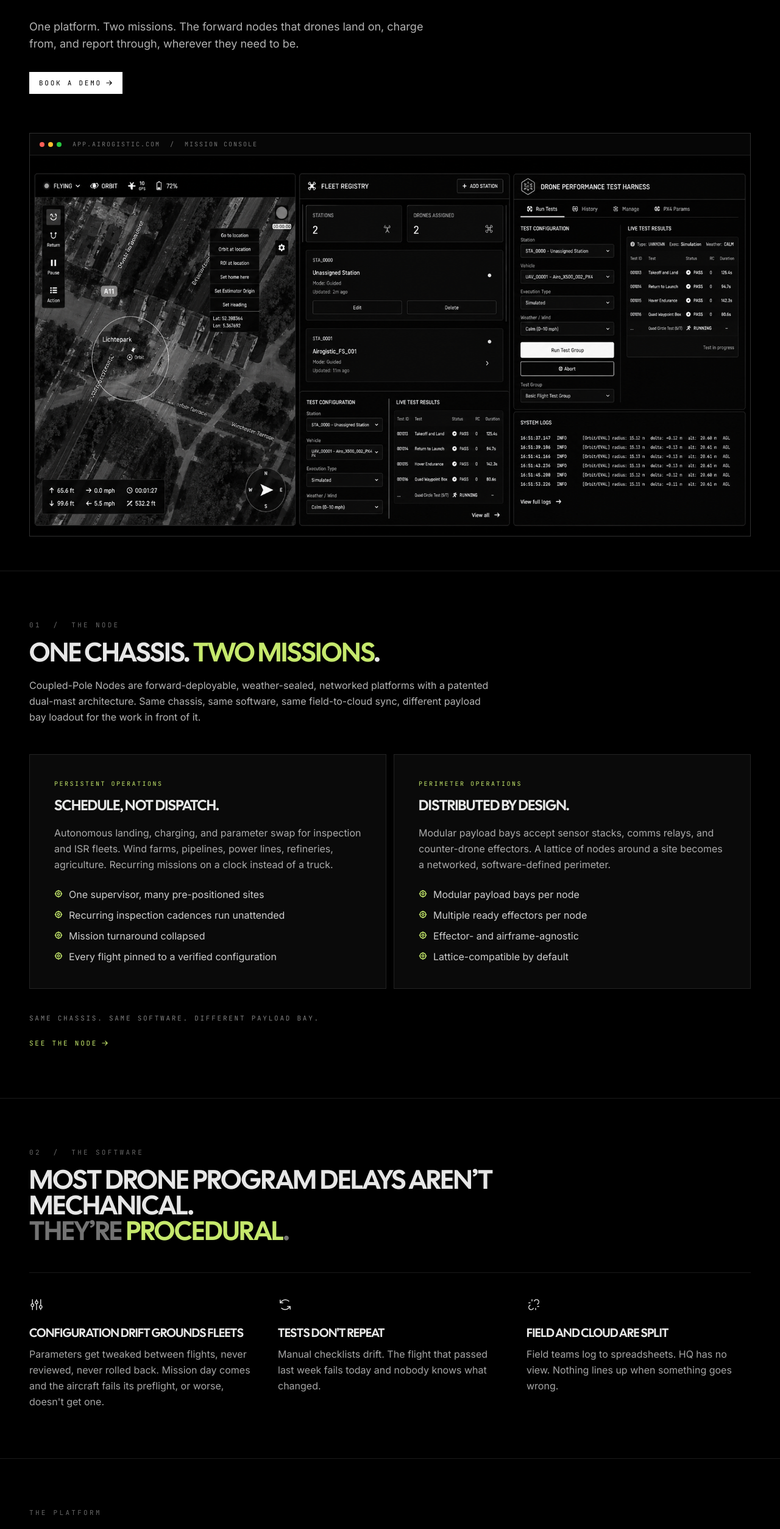
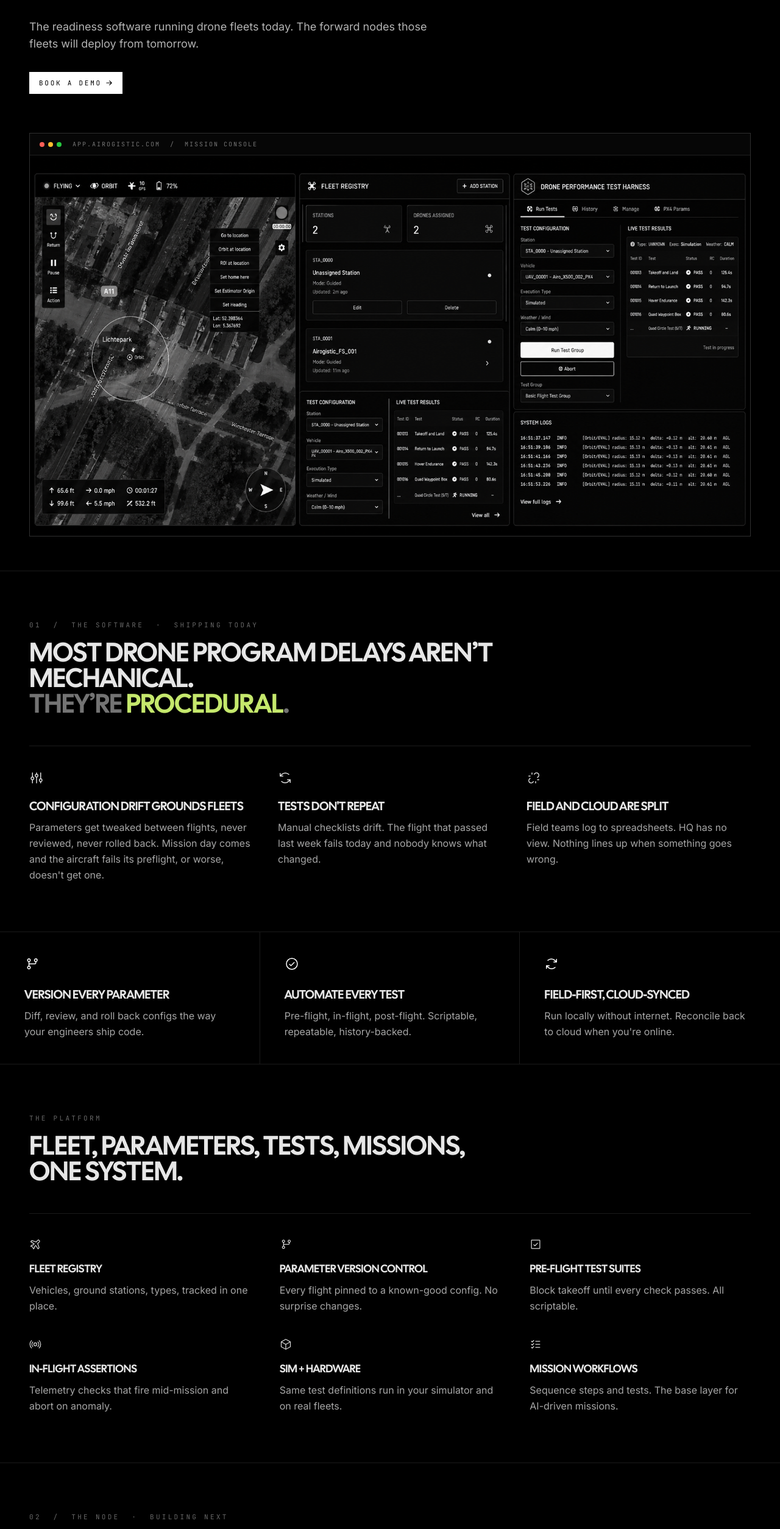
Before and after one commit to omri-i-b/airogistic-site, a Next.js app: page / in a window 1280 px wide. Shown: the part 249-2757 px from the top of the page at 61% size. Built offline with nearby package versions, Linux system fonts and the light colour scheme; no server answers.

Commit message:
Restore software story as section 01; node as 02; hero subhead reflects both halves

```diff
--- a/src/app/(marketing)/landing/page.tsx
+++ b/src/app/(marketing)/landing/page.tsx
@@ -1,8 +1,9 @@
 import { SiteNav } from "@/components/landing/site-nav";
 import { Hero } from "@/components/landing/hero";
+import { FeatureIntro } from "@/components/landing/feature-intro";
+import { FeatureCards } from "@/components/landing/feature-cards";
+import { FeatureGrid } from "@/components/landing/feature-grid";
 import { Roadmap } from "@/components/landing/roadmap";
-import { FeatureIntro } from "@/components/landing/feature-intro";
-import { FeatureGrid } from "@/components/landing/feature-grid";
 import { ContactForm } from "@/components/landing/contact-form";
 import { SiteFooter } from "@/components/landing/site-footer";
 
@@ -11,9 +12,10 @@ export default function LandingPage() {
     <>
       <SiteNav />
       <Hero />
+      <FeatureIntro />
+      <FeatureCards />
+      <FeatureGrid />
       <Roadmap />
-      <FeatureIntro />
-      <FeatureGrid />
       <ContactForm />
       <SiteFooter />
     </>
--- a/src/components/landing/feature-intro.tsx
+++ b/src/components/landing/feature-intro.tsx
@@ -27,7 +27,7 @@ export function FeatureIntro() {
     <section className="border-b border-white/10 bg-black">
       <div className="mx-auto max-w-[1680px] px-5 md:px-8 lg:px-12 py-14 md:py-18 lg:py-20">
         <p className="font-mono text-[11px] tracking-[0.3em] text-white/40 uppercase">
-          02 &nbsp;/&nbsp; The Software
+          01 &nbsp;/&nbsp; The Software &nbsp;·&nbsp; Shipping today
         </p>
         <h2 className="mt-4 max-w-4xl font-display text-[26px] md:text-[34px] lg:text-[44px] leading-[0.95] font-bold tracking-[-0.02em] uppercase">
           Most drone program delays aren&rsquo;t mechanical.
--- a/src/components/landing/hero.tsx
+++ b/src/components/landing/hero.tsx
@@ -12,8 +12,8 @@ export function Hero() {
         </h1>
 
         <p className="mt-6 max-w-2xl text-lg text-white/70">
-          One platform. Two missions. The forward nodes that drones land
-          on, charge from, and report through, wherever they need to be.
+          The readiness software running drone fleets today. The forward
+          nodes those fleets will deploy from tomorrow.
         </p>
 
         <div className="mt-8">
--- a/src/components/landing/roadmap.tsx
+++ b/src/components/landing/roadmap.tsx
@@ -32,17 +32,18 @@ export function Roadmap() {
       <div className="mx-auto max-w-[1680px] px-5 md:px-8 lg:px-12 py-14 md:py-18 lg:py-20">
         <div>
           <p className="font-mono text-[11px] tracking-[0.3em] text-white/40 uppercase">
-            01 &nbsp;/&nbsp; The Node
+            02 &nbsp;/&nbsp; The Node &nbsp;·&nbsp; Building next
           </p>
           <h2 className="mt-4 max-w-3xl font-display text-[26px] md:text-[34px] lg:text-[44px] leading-[0.95] font-bold tracking-[-0.02em] uppercase">
             One chassis.{" "}
             <span className="text-[#C5E86C]">Two missions</span>.
           </h2>
           <p className="mt-5 max-w-3xl text-base leading-relaxed text-white/70">
-            Coupled-Pole Nodes are forward-deployable, weather-sealed,
-            networked platforms with a patented dual-mast architecture.
-            Same chassis, same software, same field-to-cloud sync,
-            different payload bay loadout for the work in front of it.
+            The hardware half of the same platform. Coupled-Pole Nodes
+            are forward-deployable, weather-sealed, networked platforms
+            with a patented dual-mast architecture. Same software running
+            our customers' fleets today, different payload bay for the
+            work in front of it.
           </p>
         </div>
 
```
